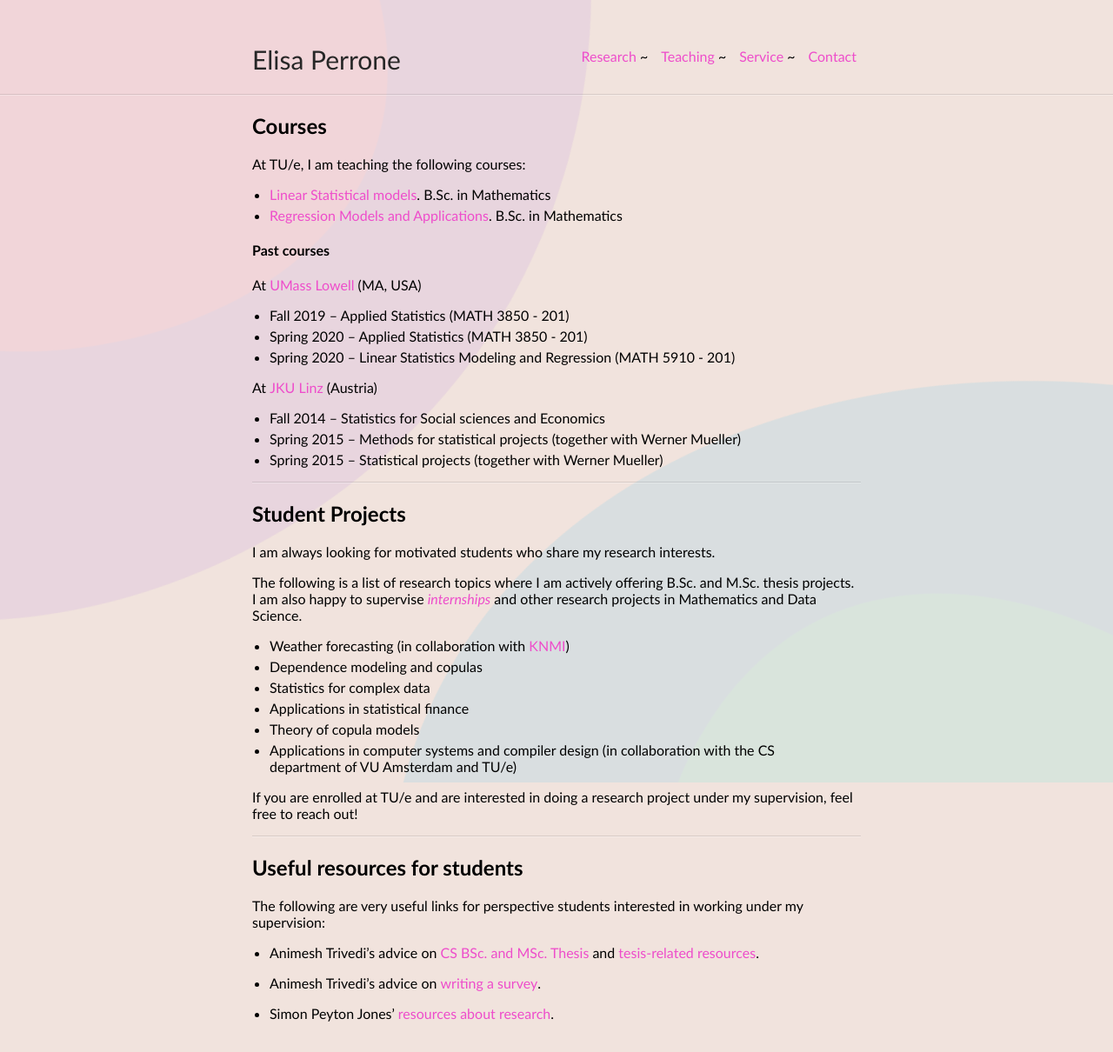
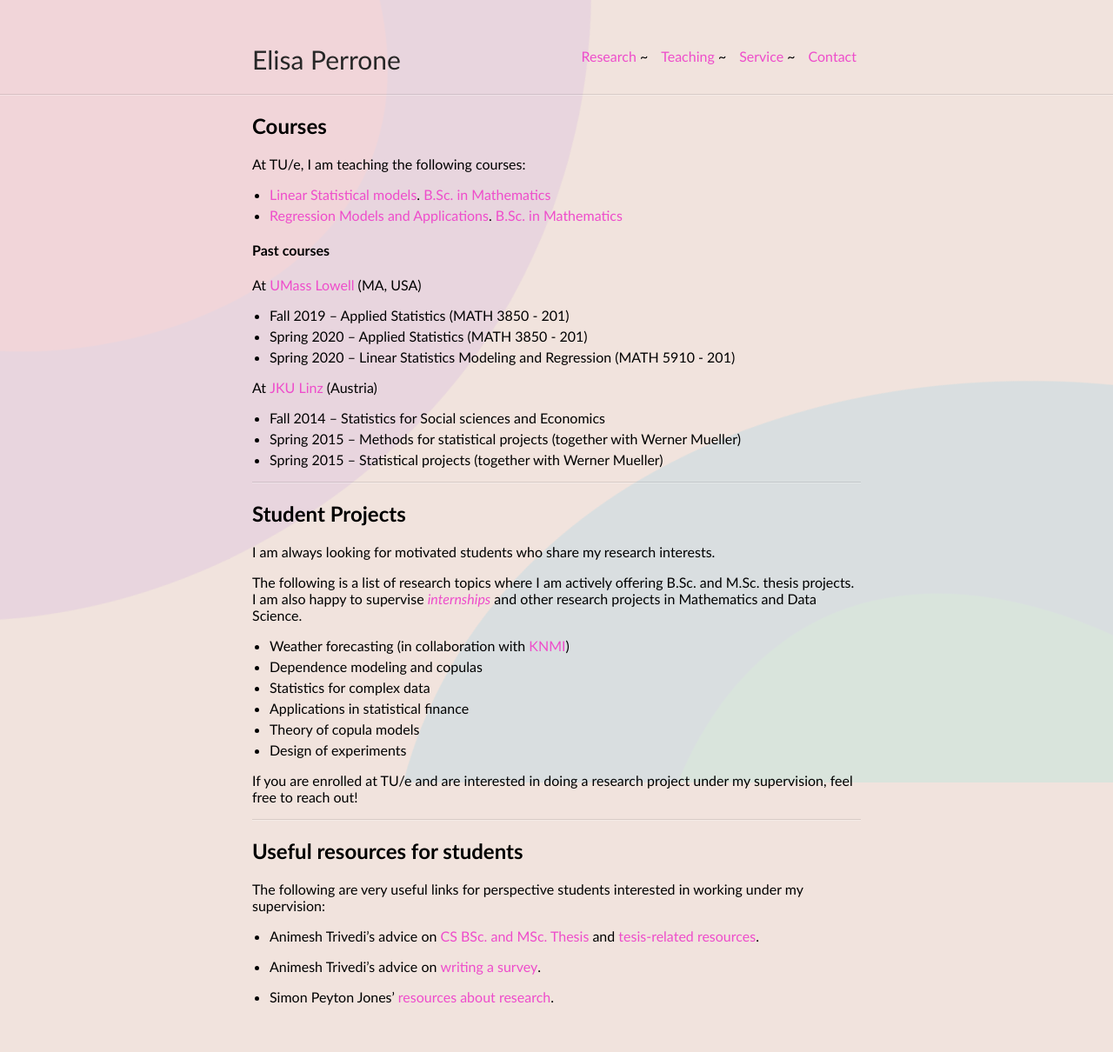
Before and after one commit to elisaperrone/elisaperrone.github.io, a Jekyll site: the page built from teaching.md, in a window 1280 px wide. Shown: the whole page at 87% size. Built offline with Jekyll 4.4.1, drawn with Linux system fonts in a browser that asks for light colours; our own code applies the rules of GitHub Pages for plain Markdown files; part of the change alters nothing that is shown.

Commit message:
Update teaching.md

```diff
--- a/teaching.md
+++ b/teaching.md
@@ -6,8 +6,8 @@ layout: default
 
 At TU/e, I am teaching the following courses:
 
-* [Linear Statistical models](https://research.tue.nl/en/courses/linear-statistical-models-3). B.Sc. in Mathematics
-* [Regression Models and Applications](https://research.tue.nl/nl/courses/regression-models-and-applications). B.Sc. in Mathematics
+* [Linear Statistical models](https://research.tue.nl/en/courses/linear-statistical-models-3). [B.Sc. in Mathematics](https://www.tue.nl/en/education/bachelor-college/bachelor-applied-mathematics)
+* [Regression Models and Applications](https://research.tue.nl/nl/courses/regression-models-and-applications). [B.Sc. in Mathematics](https://www.tue.nl/en/education/bachelor-college/bachelor-applied-mathematics)
 
 #### Past courses
 
@@ -37,7 +37,7 @@ The following is a list of research topics where I am actively offering B.Sc. an
 * Statistics for complex data
 * Applications in statistical finance
 * Theory of copula models
-* Applications in computer systems and compiler design (in collaboration with the CS department of VU Amsterdam and TU/e)
+* Design of experiments
 
 If you are enrolled at TU/e and are interested in doing a research project under my supervision, feel free to reach out!
 
```
